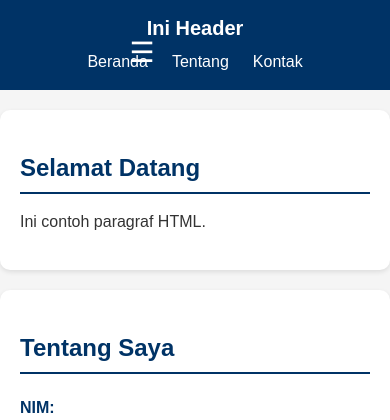
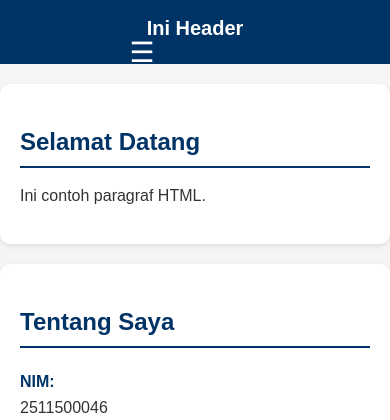
Before and after one commit to ALFAREZII/2511500046-PWD-TI1B-2526O, a PHP site: page /pertemuan-05/index.html in a window 390 px wide. Shown: the top 420 px of the page. Run offline with PHP 8.4, Linux system fonts and the light colour scheme.

Commit message:
styling nav mobile

```diff
--- a/pertemuan-05/style.css
+++ b/pertemuan-05/style.css
@@ -60,6 +60,14 @@ line-height: 1.2;
   left: 16px;
   top: 8px;
 }
+
+nav {
+  display: none;
+  flex-direction: column;
+  background-color: #003366;
+  width: 100%;
+  padding: 5px 0;
+}
 }
 
 #home,
```
Also changed, not shown: pertemuan-05/README.md.
